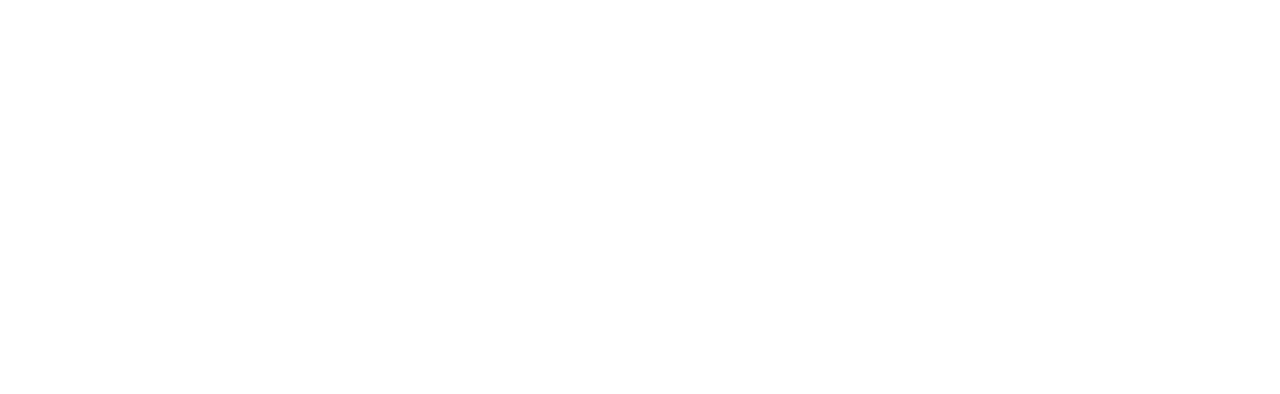
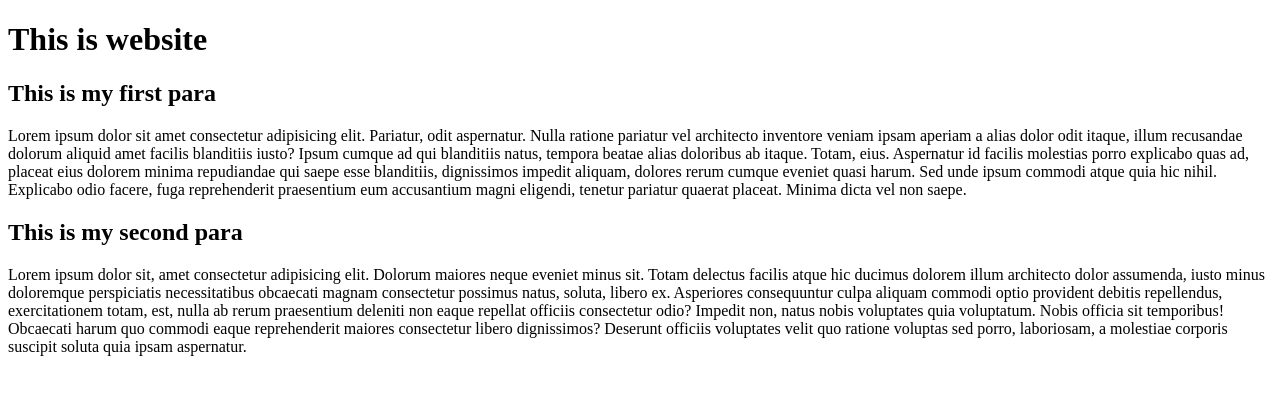
Before and after one commit to suhan31/my-third-repo, a plain HTML site: page index.html in a window 1280 px wide. Drawn offline with Linux system fonts and the light colour scheme.

Commit message:
para added

```diff
--- a/index.html
+++ b/index.html
@@ -5,8 +5,17 @@
     <meta http-equiv="X-UA-Compatible" content="IE=edge">
     <meta name="viewport" content="width=device-width, initial-scale=1.0">
     <title>My third github repo</title>
+    <link rel="stylesheet" href="style.css">
 </head>
 <body>
-
+  <h1>This is website</h1>
+  <div>
+    <h2>This is my first para</h2>
+    <p>Lorem ipsum dolor sit amet consectetur adipisicing elit. Pariatur, odit aspernatur. Nulla ratione pariatur vel architecto inventore veniam ipsam aperiam a alias dolor odit itaque, illum recusandae dolorum aliquid amet facilis blanditiis iusto? Ipsum cumque ad qui blanditiis natus, tempora beatae alias doloribus ab itaque. Totam, eius. Aspernatur id facilis molestias porro explicabo quas ad, placeat eius dolorem minima repudiandae qui saepe esse blanditiis, dignissimos impedit aliquam, dolores rerum cumque eveniet quasi harum. Sed unde ipsum commodi atque quia hic nihil. Explicabo odio facere, fuga reprehenderit praesentium eum accusantium magni eligendi, tenetur pariatur quaerat placeat. Minima dicta vel non saepe.</p>
+  </div>
+  <div>
+    <h2>This is my second para</h2>
+    <p>Lorem ipsum dolor sit, amet consectetur adipisicing elit. Dolorum maiores neque eveniet minus sit. Totam delectus facilis atque hic ducimus dolorem illum architecto dolor assumenda, iusto minus doloremque perspiciatis necessitatibus obcaecati magnam consectetur possimus natus, soluta, libero ex. Asperiores consequuntur culpa aliquam commodi optio provident debitis repellendus, exercitationem totam, est, nulla ab rerum praesentium deleniti non eaque repellat officiis consectetur odio? Impedit non, natus nobis voluptates quia voluptatum. Nobis officia sit temporibus! Obcaecati harum quo commodi eaque reprehenderit maiores consectetur libero dignissimos? Deserunt officiis voluptates velit quo ratione voluptas sed porro, laboriosam, a molestiae corporis suscipit soluta quia ipsam aspernatur.</p>
+  </div>
 </body>
 </html>
```
Also changed, not shown: style.css (added).
